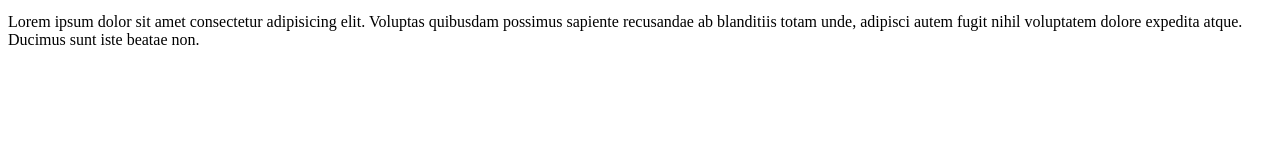
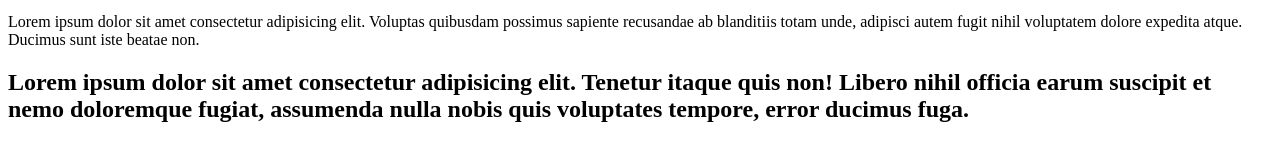
Before and after one commit to pkennedytx1/pkennedytx1.github.io, a plain HTML site: page index.html in a window 1280 px wide. Shown: the part 369-530 px from the top of the page. Drawn offline with Linux system fonts and the light colour scheme.

Commit message:
more nonsense

```diff
--- a/index.html
+++ b/index.html
@@ -1,3 +1,5 @@
 <h1>Howdy Hey</h1>
 <img alt='super sayin patrick' src='https://media.giphy.com/media/akEhceCKfMyKA/giphy.gif' />
 <p>Lorem ipsum dolor sit amet consectetur adipisicing elit. Voluptas quibusdam possimus sapiente recusandae ab blanditiis totam unde, adipisci autem fugit nihil voluptatem dolore expedita atque. Ducimus sunt iste beatae non.</p>
+
+<h2>Lorem ipsum dolor sit amet consectetur adipisicing elit. Tenetur itaque quis non! Libero nihil officia earum suscipit et nemo doloremque fugiat, assumenda nulla nobis quis voluptates tempore, error ducimus fuga.</h2>
```
